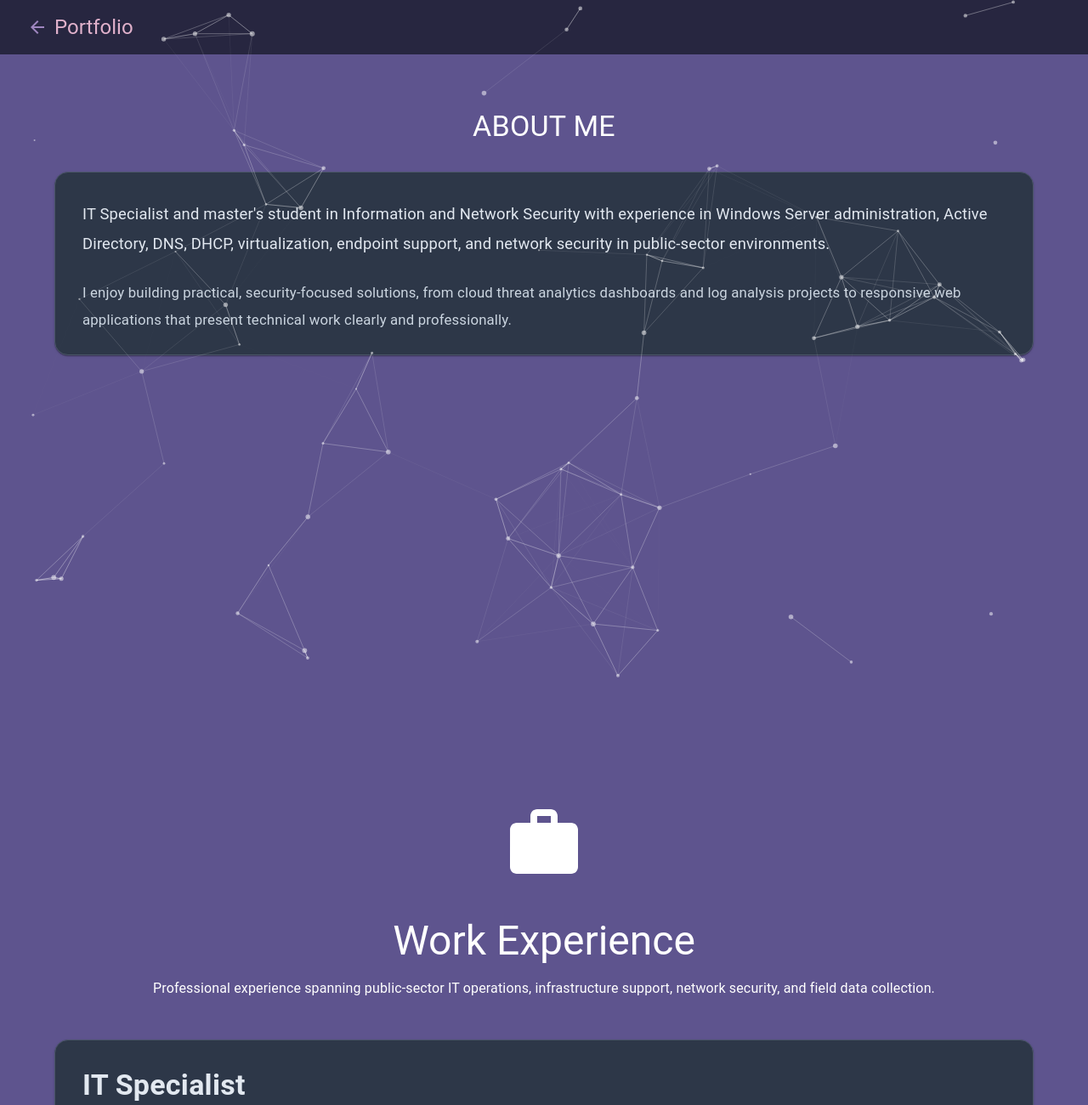
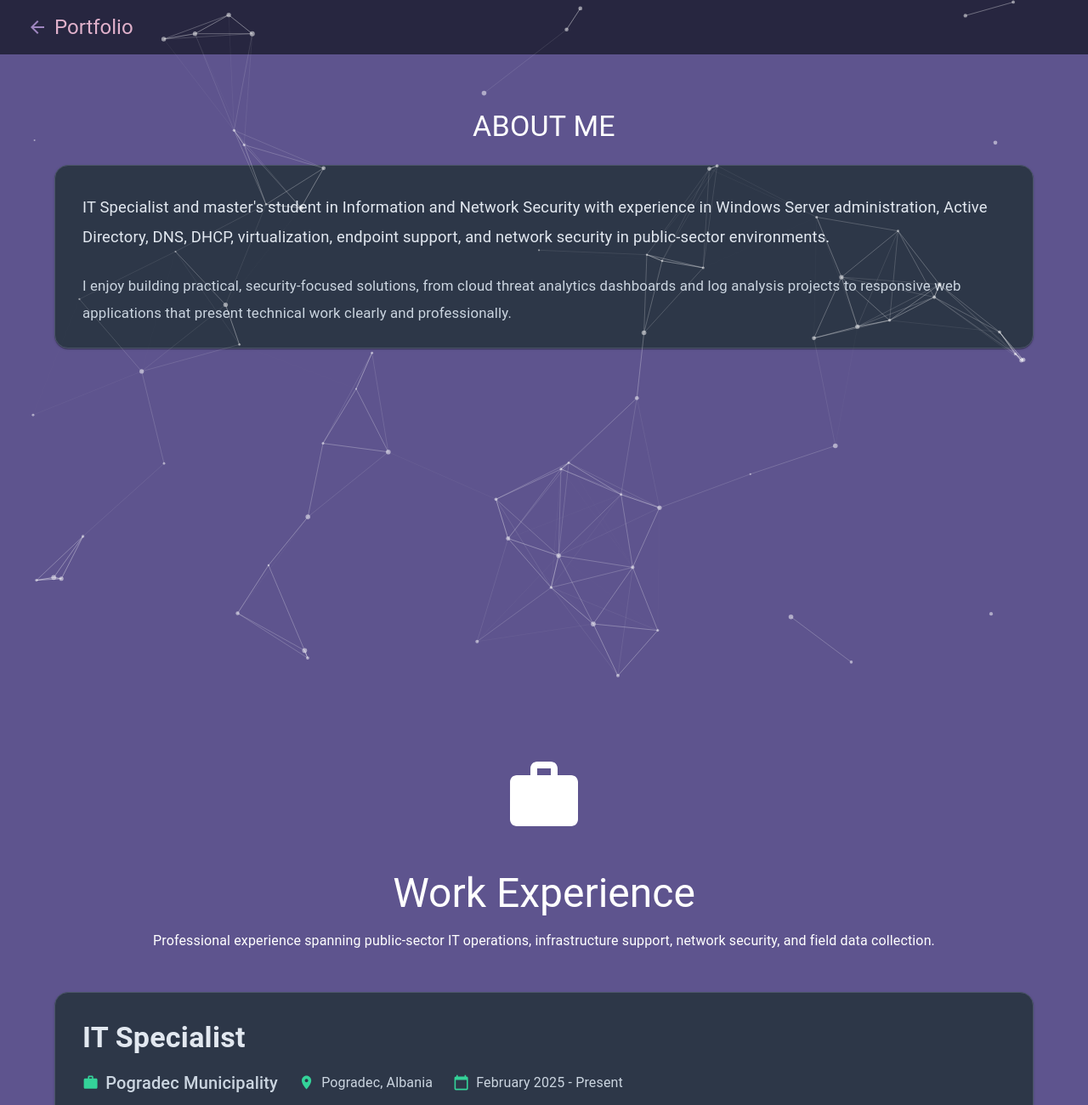
Before and after one commit to violaViolet07/Portofolio, a React (Vite) app: page /resume in a window 1280 px wide. Shown: the top 1300 px of the page at 85% size. Built offline with nearby package versions, Linux system fonts and the light colour scheme.

Commit message:
Tighten spacing between intro and work experience

```diff
--- a/src/components/Experience.jsx
+++ b/src/components/Experience.jsx
@@ -36,8 +36,8 @@ const workExperience = [
 
 const Experience = () => {
   return (
-    <Box id="experience" py={10} sx={{ backgroundColor: '#5E548E', color: 'white' }}>
-      <Box textAlign="center" mb={6}>
+    <Box id="experience" sx={{ backgroundColor: '#5E548E', color: 'white', pt: 3, pb: 10 }}>
+      <Box textAlign="center" mb={5}>
         <WorkIcon sx={{ width: '6rem', height: 'auto', color: 'white' }} />
         <Typography variant="h3" mt={4} mb={2}>
           Work Experience
--- a/src/components/Resume.jsx
+++ b/src/components/Resume.jsx
@@ -85,8 +85,8 @@ const Resume = () => {
             <ParticlesComponent />
             <Navbar />
 
-            <Box component="header" className="mainContainer" sx={{ pb: 8 }}>
-                <Box textAlign="center" pt={8} pb={4}>
+            <Box component="header" className="mainContainer" sx={{ pb: 3 }}>
+                <Box textAlign="center" pt={8} pb={3}>
                     <Typography variant="h4" align="center" sx={{ color: 'white' }}>
                         ABOUT ME
                     </Typography>
```
